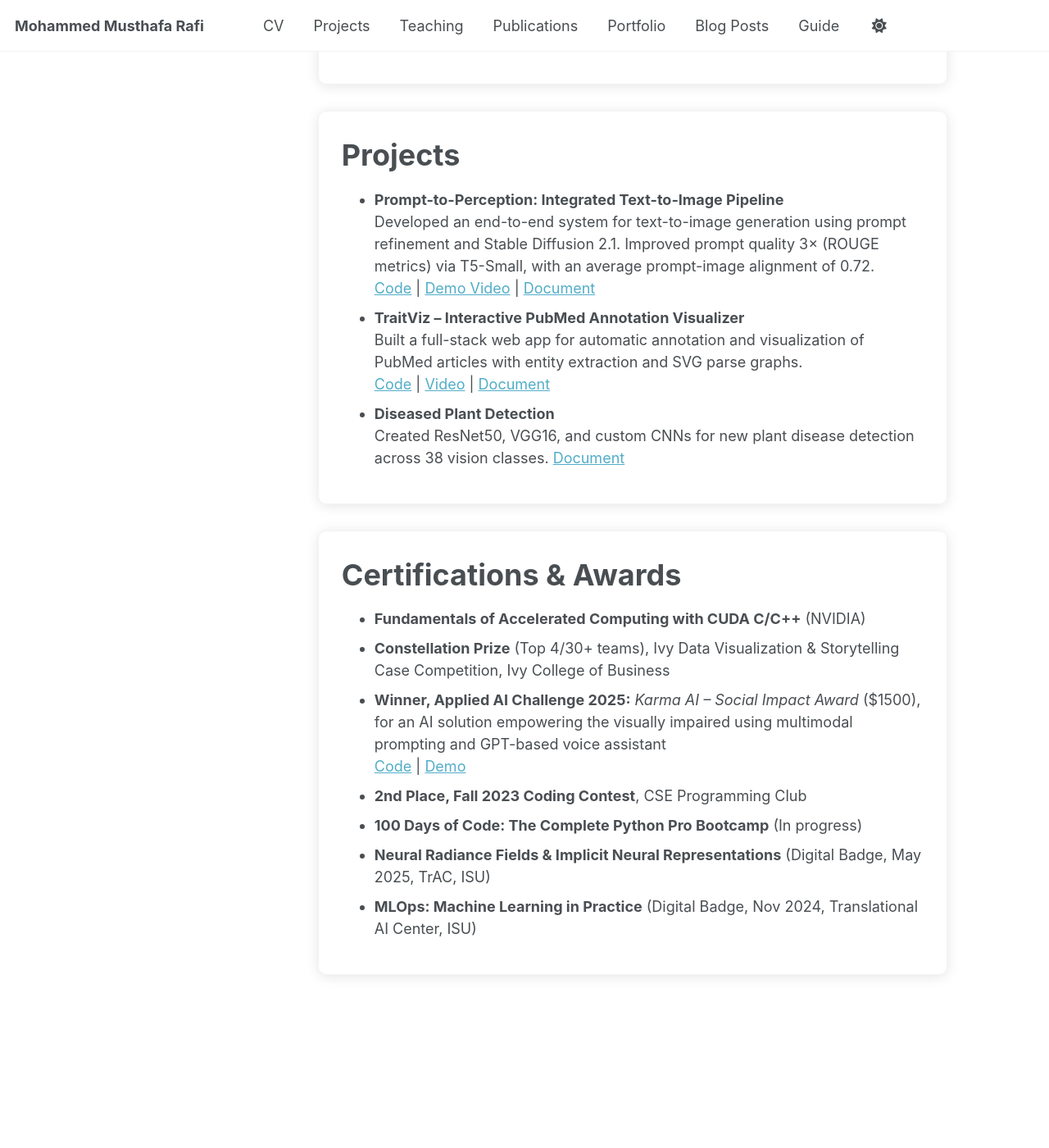
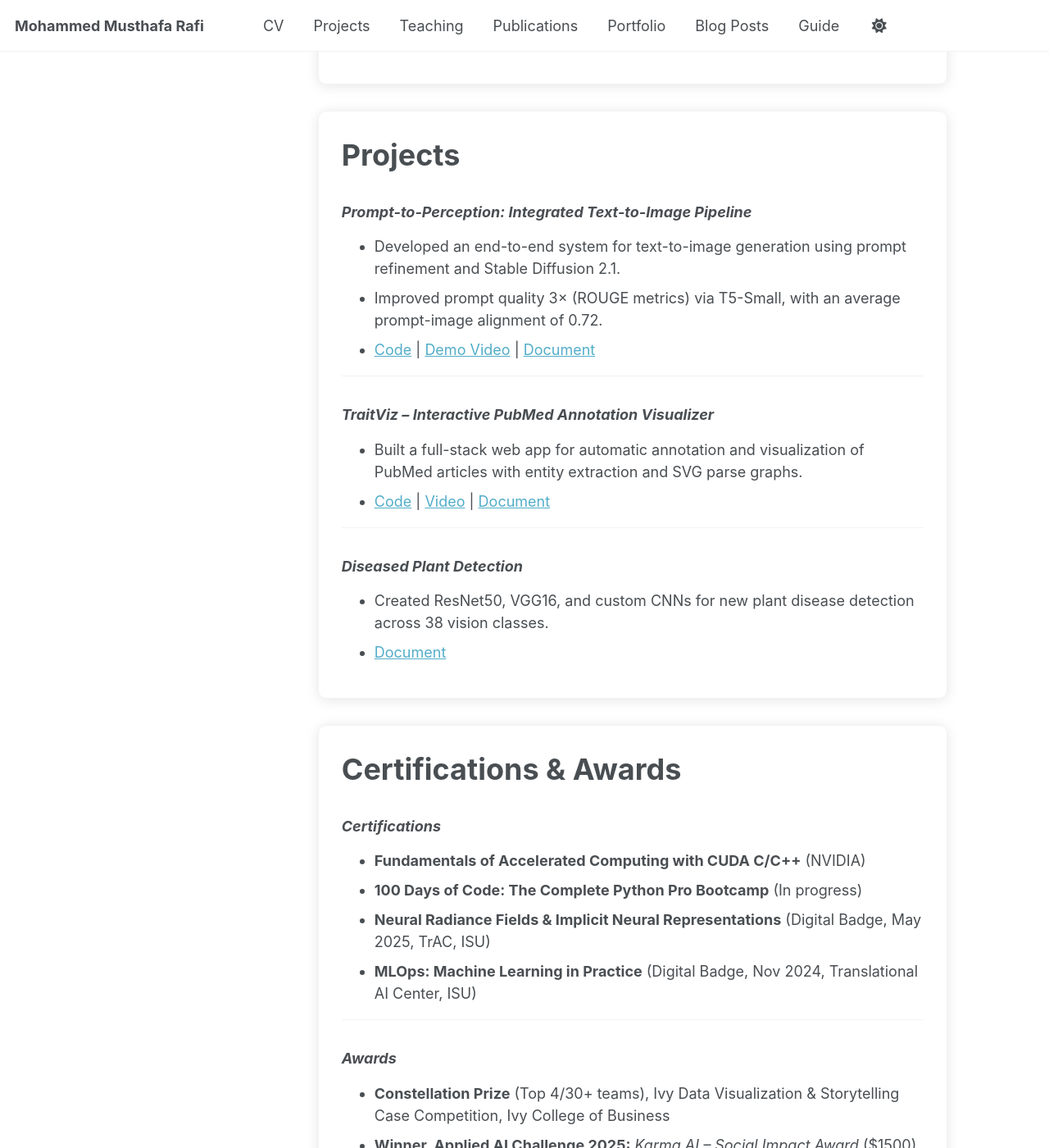
Before and after one commit to itsMustafamr/itsmustafamr.github.io, a Jekyll site: the page built from _pages/cv.md, in a window 1280 px wide and 1400 px high, scrolled down 3093 px. Shown: the whole window at 82% size. Built offline with Jekyll 4.4.1, drawn with Linux system fonts in a browser that asks for light colours.

Commit message:
made the styles in cv better

```diff
--- a/_pages/cv.md
+++ b/_pages/cv.md
@@ -150,37 +150,62 @@ redirect_from:
 
   <div class="cv-section-card">
     <h2>Projects</h2>
-    <ul>
-      <li>
-        <strong>Prompt-to-Perception: Integrated Text-to-Image Pipeline</strong><br>
-        Developed an end-to-end system for text-to-image generation using prompt refinement and Stable Diffusion 2.1. Improved prompt quality 3× (ROUGE metrics) via T5-Small, with an average prompt-image alignment of 0.72.<br>
-        <a href="https://github.com/rah757/KarmaAI">Code</a> | <a href="https://drive.google.com/file/d/1VSBz1eQgYxSWjtFrwq7wmQGh1h4VorDc/view?usp=sharing">Demo Video</a> | <a href="https://drive.google.com/file/d/1VSBz1eQgYxSWjtFrwq7wmQGh1h4VorDc/view?usp=sharing">Document</a>
-      </li>
-      <li>
-        <strong>TraitViz – Interactive PubMed Annotation Visualizer</strong><br>
-        Built a full-stack web app for automatic annotation and visualization of PubMed articles with entity extraction and SVG parse graphs.<br>
-        <a href="https://github.com/itsMustafamr/Trait_viz">Code</a> | <a href="https://drive.google.com/file/d/1wzDS9u8cviT64zE-Q7tGQ-R3j_JVRqAl/view?usp=sharing">Video</a> | <a href="https://drive.google.com/file/d/1wzDS9u8cviT64zE-Q7tGQ-R3j_JVRqAl/view?usp=sharing">Document</a>
-      </li>
-      <li>
-        <strong>Diseased Plant Detection</strong><br>
-        Created ResNet50, VGG16, and custom CNNs for new plant disease detection across 38 vision classes. <a href="https://drive.google.com/file/d/1xIN8EN7gbcpu1FSt5s0U76oeCbJRlQta/view?usp=sharing">Document</a>
-      </li>
-    </ul>
+    <div class="cv-skills-category">
+      <h3><em>Prompt-to-Perception: Integrated Text-to-Image Pipeline</em></h3>
+      <ul>
+        <li>Developed an end-to-end system for text-to-image generation using prompt refinement and Stable Diffusion 2.1.</li>
+        <li>Improved prompt quality 3× (ROUGE metrics) via T5-Small, with an average prompt-image alignment of 0.72.</li>
+        <li>
+          <a href="https://github.com/rah757/KarmaAI">Code</a> |
+          <a href="https://drive.google.com/file/d/1VSBz1eQgYxSWjtFrwq7wmQGh1h4VorDc/view?usp=sharing">Demo Video</a> |
+          <a href="https://drive.google.com/file/d/1VSBz1eQgYxSWjtFrwq7wmQGh1h4VorDc/view?usp=sharing">Document</a>
+        </li>
+      </ul>
+    </div>
+    <hr>
+    <div class="cv-skills-category">
+      <h3><em>TraitViz – Interactive PubMed Annotation Visualizer</em></h3>
+      <ul>
+        <li>Built a full-stack web app for automatic annotation and visualization of PubMed articles with entity extraction and SVG parse graphs.</li>
+        <li>
+          <a href="https://github.com/itsMustafamr/Trait_viz">Code</a> |
+          <a href="https://drive.google.com/file/d/1wzDS9u8cviT64zE-Q7tGQ-R3j_JVRqAl/view?usp=sharing">Video</a> |
+          <a href="https://drive.google.com/file/d/1wzDS9u8cviT64zE-Q7tGQ-R3j_JVRqAl/view?usp=sharing">Document</a>
+        </li>
+      </ul>
+    </div>
+    <hr>
+    <div class="cv-skills-category">
+      <h3><em>Diseased Plant Detection</em></h3>
+      <ul>
+        <li>Created ResNet50, VGG16, and custom CNNs for new plant disease detection across 38 vision classes.</li>
+        <li><a href="https://drive.google.com/file/d/1xIN8EN7gbcpu1FSt5s0U76oeCbJRlQta/view?usp=sharing">Document</a></li>
+      </ul>
+    </div>
   </div>
 
   <div class="cv-section-card">
     <h2>Certifications & Awards</h2>
-    <ul>
-      <li><strong>Fundamentals of Accelerated Computing with CUDA C/C++</strong> (NVIDIA)</li>
-      <li><strong>Constellation Prize</strong> (Top 4/30+ teams), Ivy Data Visualization & Storytelling Case Competition, Ivy College of Business</li>
-      <li>
-        <strong>Winner, Applied AI Challenge 2025:</strong> <em>Karma AI – Social Impact Award</em> ($1500), for an AI solution empowering the visually impaired using multimodal prompting and GPT-based voice assistant<br>
-        <a href="https://github.com/rah757/KarmaAI">Code</a> | <a href="https://www.canva.com/design/DAGjaj5kX14/2f9-IAWV0LZ4p8TBO0g-Xw/view?utlId=hd404c7e05e#4">Demo</a>
-      </li>
-      <li><strong>2nd Place, Fall 2023 Coding Contest</strong>, CSE Programming Club</li>
-      <li><strong>100 Days of Code: The Complete Python Pro Bootcamp</strong> (In progress)</li>
-      <li><strong>Neural Radiance Fields & Implicit Neural Representations</strong> (Digital Badge, May 2025, TrAC, ISU)</li>
-      <li><strong>MLOps: Machine Learning in Practice</strong> (Digital Badge, Nov 2024, Translational AI Center, ISU)</li>
-    </ul>
+    <div class="cv-skills-category">
+      <h3><em>Certifications</em></h3>
+      <ul>
+        <li><strong>Fundamentals of Accelerated Computing with CUDA C/C++</strong> (NVIDIA)</li>
+        <li><strong>100 Days of Code: The Complete Python Pro Bootcamp</strong> (In progress)</li>
+        <li><strong>Neural Radiance Fields & Implicit Neural Representations</strong> (Digital Badge, May 2025, TrAC, ISU)</li>
+        <li><strong>MLOps: Machine Learning in Practice</strong> (Digital Badge, Nov 2024, Translational AI Center, ISU)</li>
+      </ul>
+    </div>
+    <hr>
+    <div class="cv-skills-category">
+      <h3><em>Awards</em></h3>
+      <ul>
+        <li><strong>Constellation Prize</strong> (Top 4/30+ teams), Ivy Data Visualization & Storytelling Case Competition, Ivy College of Business</li>
+        <li>
+          <strong>Winner, Applied AI Challenge 2025:</strong> <em>Karma AI – Social Impact Award</em> ($1500), for an AI solution empowering the visually impaired using multimodal prompting and GPT-based voice assistant<br>
+          <a href="https://github.com/rah757/KarmaAI">Code</a> | <a href="https://www.canva.com/design/DAGjaj5kX14/2f9-IAWV0LZ4p8TBO0g-Xw/view?utlId=hd404c7e05e#4">Demo</a>
+        </li>
+        <li><strong>2nd Place, Fall 2023 Coding Contest</strong>, CSE Programming Club</li>
+      </ul>
+    </div>
   </div>
 </div>
```
